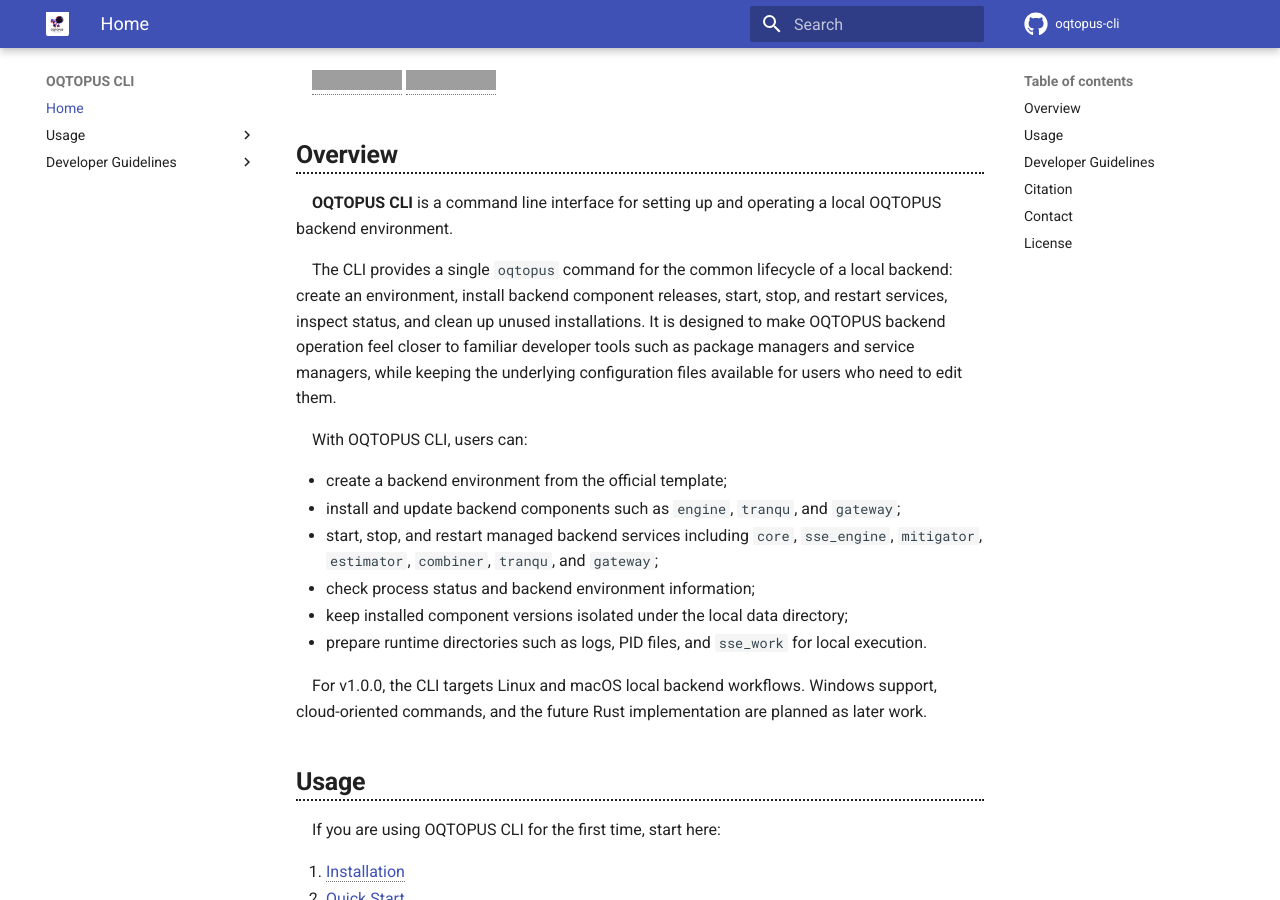
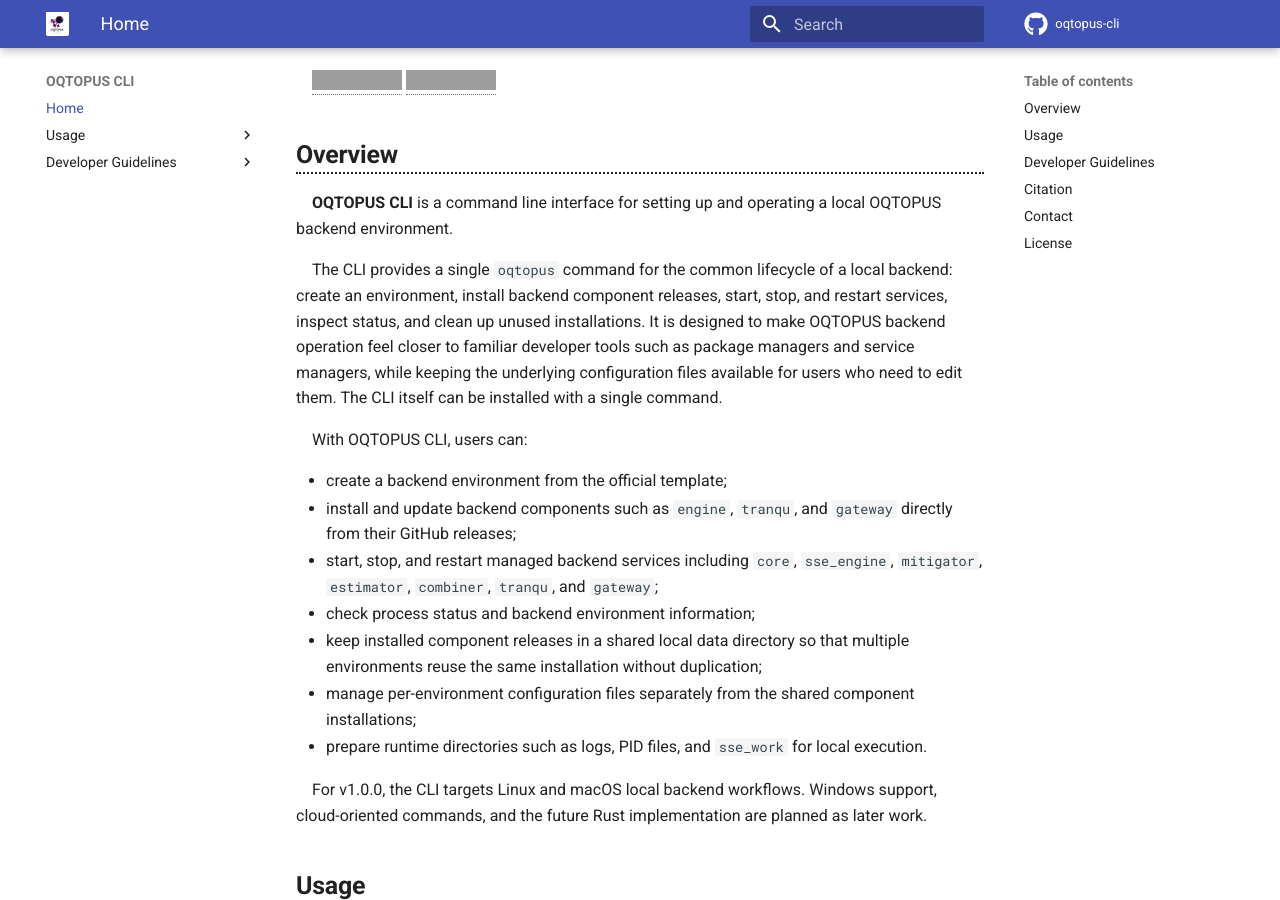
Before and after one commit to oqtopus-team/oqtopus-cli, an MkDocs documentation site: the page built from docs/index.md, in a window 1280 px wide and 900 px high, scrolled down 327 px. Built offline with MkDocs 1.6.1 and Material for MkDocs 9.7.7, drawn with Linux system fonts in a browser that asks for light colours; comment, search, counter and statistics services are not loaded; grey boxes are pictures that could not be loaded.

Commit message:
docs: update overview

```diff
--- a/docs/index.md
+++ b/docs/index.md
@@ -17,16 +17,20 @@ stop, and restart services, inspect status, and clean up unused installations.
 It is designed to make OQTOPUS backend operation feel closer to familiar
 developer tools such as package managers and service managers, while keeping
 the underlying configuration files available for users who need to edit them.
+The CLI itself can be installed with a single command.
 
 With OQTOPUS CLI, users can:
 
 - create a backend environment from the official template;
 - install and update backend components such as `engine`, `tranqu`, and
-  `gateway`;
+  `gateway` directly from their GitHub releases;
 - start, stop, and restart managed backend services including `core`, `sse_engine`,
   `mitigator`, `estimator`, `combiner`, `tranqu`, and `gateway`;
 - check process status and backend environment information;
-- keep installed component versions isolated under the local data directory;
+- keep installed component releases in a shared local data directory so that
+  multiple environments reuse the same installation without duplication;
+- manage per-environment configuration files separately from the shared
+  component installations;
 - prepare runtime directories such as logs, PID files, and `sse_work` for local
   execution.
 
```
